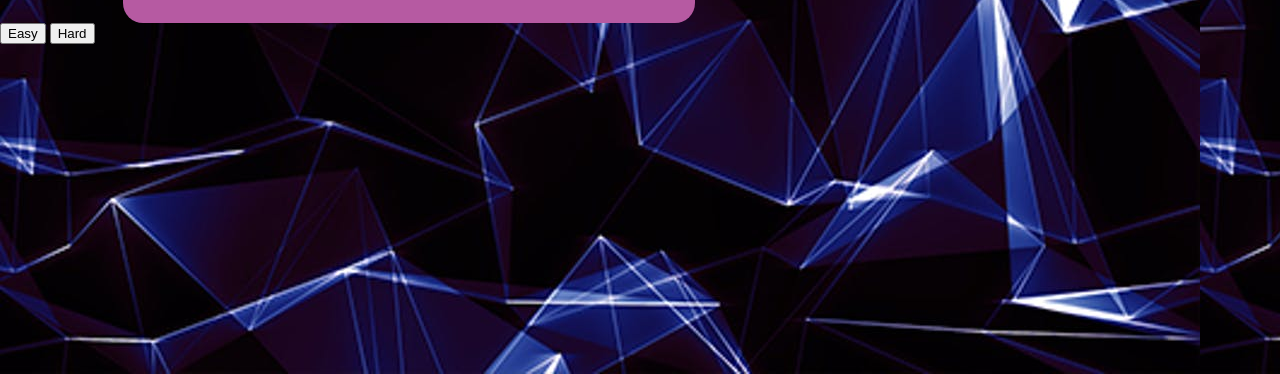
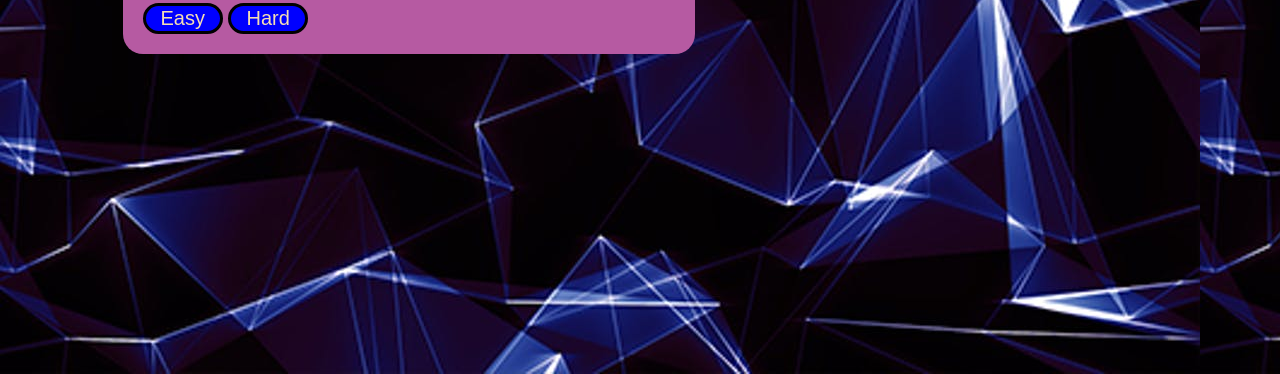
Before and after one commit to Cassandraheil/Crystal-Collector, a plain HTML site: page index.html in a window 1280 px wide. Shown: the part 426-800 px from the top of the page. Drawn offline with nearby package versions, Linux system fonts and the light colour scheme.

Commit message:
styled buttons to match theme, and just look nice

```diff
--- a/assets/css/style.css
+++ b/assets/css/style.css
@@ -47,3 +47,12 @@ h3{
     font-size: 30px;
 text-align: center;
 }
+button {
+    border: 3px solid black;
+    border-radius: 50px;
+    background-color: blue;
+    color: wheat;
+    font-size: 20px;
+    font-family: fantasy;
+    width: 80px;
+}
--- a/index.html
+++ b/index.html
@@ -28,10 +28,11 @@
                 <div id="wins" class="h1"></div>
                 <div id="losses" class="h1"></div>
             <br>
+            <button id="easyBtn">Easy</button>
+    <button id="hardBtn">Hard</button>
         </div>
 
-    <button id="easyBtn">Easy</button>
-    <button id="hardBtn">Hard</button>
+
 
 
     <div id="crystals">
```
